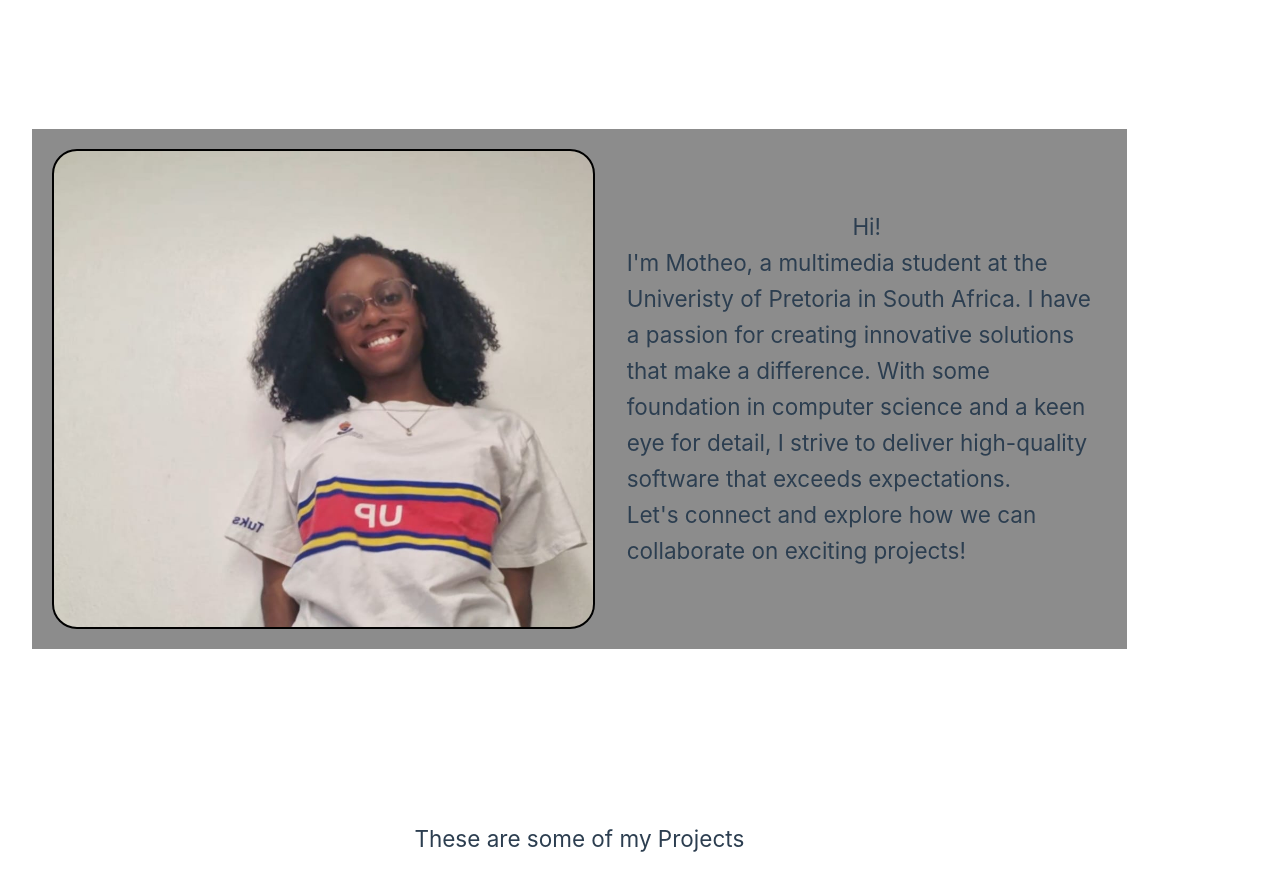
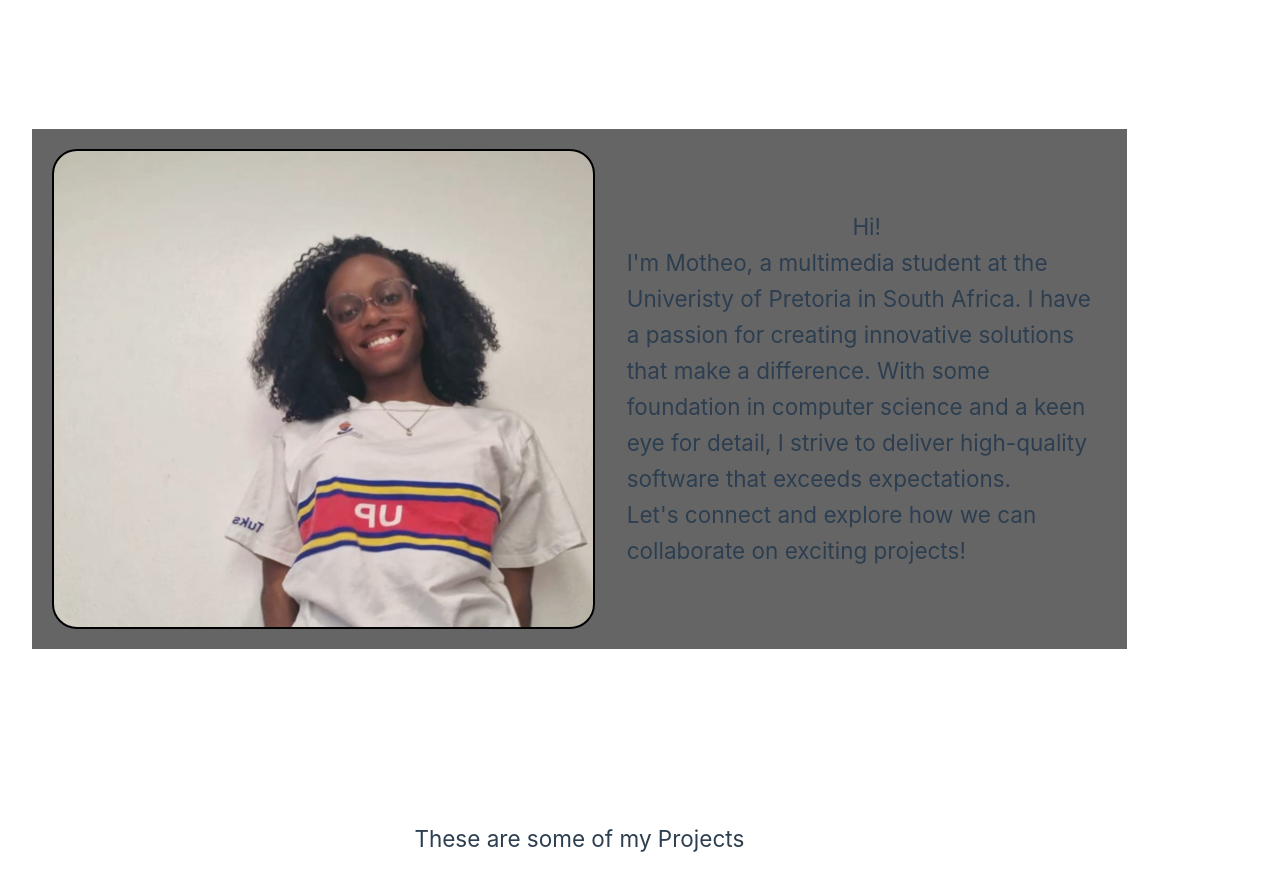
Before and after one commit to Motheo-365/VIO-202-Portfolio, a Vue app: page / in a window 1280 px wide. Shown: the part 1560-2451 px from the top of the page. Built offline with nearby package versions, Linux system fonts and the light colour scheme.

Commit message:
changed bg-color of about again

```diff
--- a/src/components/About.vue
+++ b/src/components/About.vue
@@ -17,7 +17,7 @@
     gap: 2rem;                    /* spacing between image box & text */
     padding: 20px;
     transform: translateX(-75%);          /* move everything to the right a bit */
-    background-color: rgba(0, 0, 0, 0.452);
+    background-color: rgba(0, 0, 0, 0.602);
   }
 
     #image {
```
